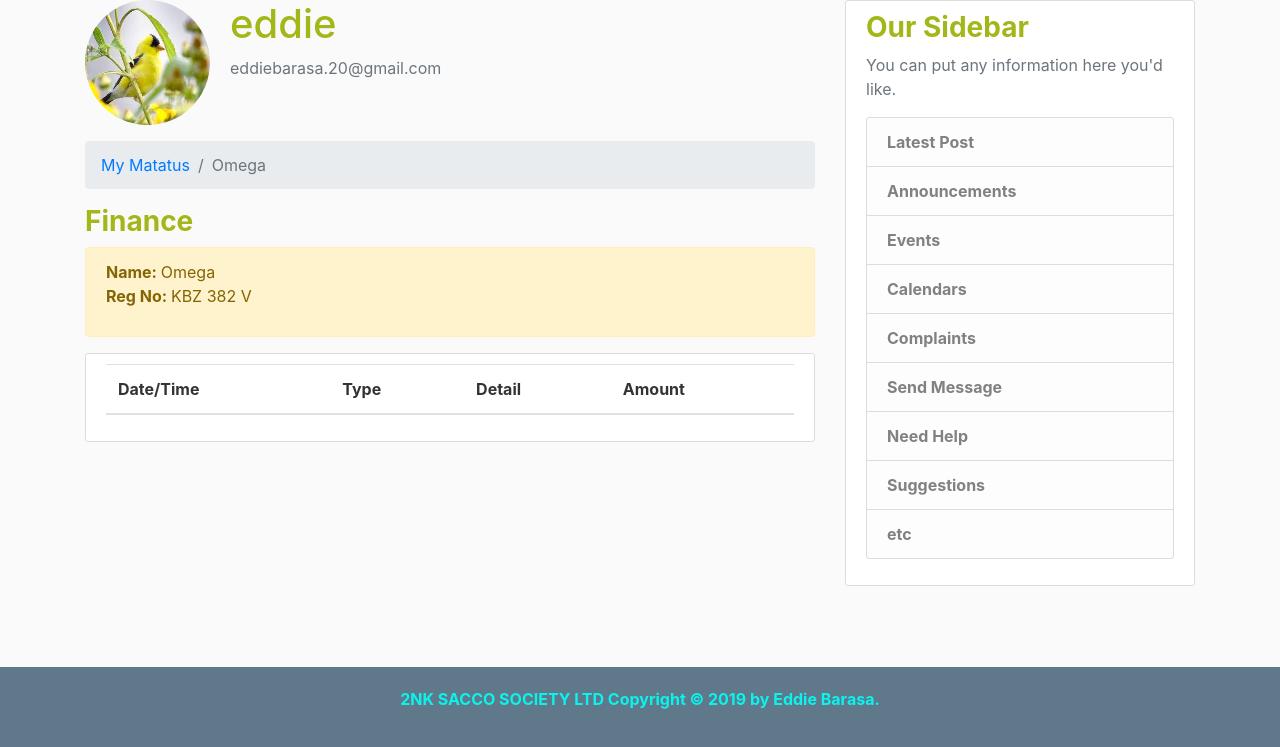
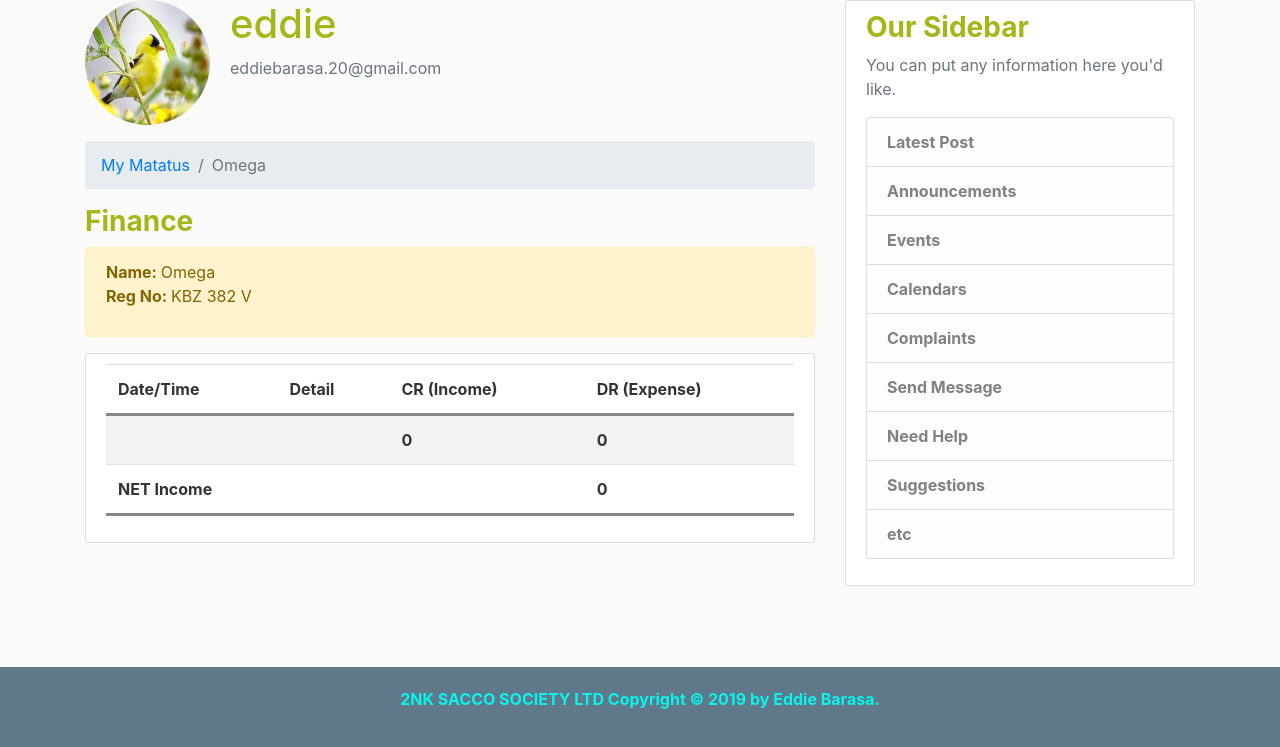
Before and after one commit to ebarasa/matatu_sacco, a Django app: page /finance/3 in a window 1280 px wide. Shown: the part 180-927 px from the top of the page. Run offline with Django 3.2, Linux system fonts and the light colour scheme; a user stored in the database is signed in; data comes from the database, SQL or seed files in the repository; both versions use the stored data as it was after the commit; lists and menus that the app fills with data are empty; some libraries are stand-ins or nearby versions.

Commit message:
all changes

```diff
--- a/sacco/static/sacco/main.css
+++ b/sacco/static/sacco/main.css
@@ -167,3 +167,15 @@ a.article-title:hover {
 .btn a:hover {
   text-decoration: none;
 }
+
+tr.summary td {
+  font-weight: bold;
+}
+
+tr.summary.top-line td {
+  border-top: 3px #888 solid;
+}
+
+tr.summary.bottom-line td {
+  border-bottom: 3px #888 solid;
+}
--- a/users/templates/users/finance.html
+++ b/users/templates/users/finance.html
@@ -27,20 +27,32 @@
 				<thead>
 					<tr>
 						<th>Date/Time</th>
-						<th>Type</th>
 						<th>Detail</th>
-						<th>Amount</th>
+						<th>CR (Income)</th>
+						<th>DR (Expense)</th>
 					</tr>
 				</thead>
 				<tbody>
 					{% for finance in finances %}
 						<tr>
 							<td> {{ finance.date_time }} </td>
-							<td> {{ finance.finance_type }} </td>
 							<td> {{ finance.details }} </td>
+							{% if finance.finance_type == 'income' %}
 							<td> {{ finance.amount }} </td>
+							<td></td>
+							{% else %}
+							<td></td>
+							<td> {{ finance.amount }} </td>
+							{% endif %}
 						</tr>
 					{% endfor %}
+					<tr class="summary top-line">
+						<td></td><td></td><td>{{ total_income }}</td><td>{{ total_exp }}</td>
+					</tr>
+					<tr class="summary bottom-line">
+						<td colspan="3">NET Income</td>
+						<td>{{ net_income }}</td>
+					</tr>
 				</tbody>
 			</table>
 		</div>
--- a/users/templates/users/matatu.html
+++ b/users/templates/users/matatu.html
@@ -8,11 +8,12 @@
 			 <img class="rounded-circle account-img" src="{{user.profile.image.url}}">
 			    <div class="media-body">
 			      	<h2 class="account-heading">{{ user.username }}</h2>
-			     	<p class="text-secondary">{{ user.email }}</p>
+			     	<p class="text-secondary">{{ user.email }} <br/>
+			     		<span class="badge badge-pill badge-warning">{{ matatus|length }} Matatus</span></p>
 			    </div>
 		</div>
 
-		<legend class="border-bottom mb-4"><h3><b>My Matatus</b></h3></legend>
+		<legend class="border-bottom mb-4"><h3><i style="color: orange;" class="fas fa-car-alt"></i> <b>My Matatus</b></h3></legend>
 			<table class="table table-striped">
 				<thead>
 					<tr>
--- a/users/views.py
+++ b/users/views.py
@@ -1,6 +1,7 @@
 from django.shortcuts import render, redirect
 from django.contrib.auth.decorators import login_required
 from django.contrib import messages
+
 from .form import UserRegisterForm, UserUpdateForm, ProfileUpdateForm, OwnerUpdateForm
 from .models import Owner, Matatu, Activity_log, Crew, Finance
 
@@ -50,15 +51,25 @@ def detail(request):
 
 @login_required
 def activity(request):
+	owner_id = 0
+	owner = Owner.objects.filter(user_id=request.user.id)
+	if len(owner) > 0:
+		owner_id = owner[0].id
+	matatus = Matatu.objects.filter(owner_id=owner_id)
+	matatu_ids = list(map(lambda x: x.id, matatus))
 	context = {
-		'activity_logs': Activity_log.objects.select_related('matatu').filter(matatu_id = request.user.id),
+		'activity_logs': Activity_log.objects.filter(pk__in=matatu_ids).order_by('-Date_Time_of_record'),
 	}
 	return render(request, 'users/activity.html', context)
 
 @login_required
 def matatu(request):
+	owner_id = 0
+	owner = Owner.objects.filter(user_id=request.user.id)
+	if len(owner) > 0:
+		owner_id = owner[0].id
 	context = {
-		'matatus' : Matatu.objects.select_related('owner').filter(owner_id = request.user.id),
+		'matatus' : Matatu.objects.select_related('owner').filter(owner_id=owner_id),
 	}
 	return render(request, 'users/matatu.html', context)
 
@@ -72,8 +83,21 @@ def crew(request, matatu_id):
 
 @login_required
 def finance(request, matatu_id):
+	finances = Finance.objects.filter(matatu_id=matatu_id).order_by('-date_time')
+	total_income = 0
+	total_exp = 0
+	for fin in finances:
+		if fin.finance_type == 'income':
+			total_income += fin.amount
+		else:
+			total_exp += fin.amount
+
 	context = {
-		'finances' : Finance.objects.filter(matatu_id=matatu_id),
-		'matatu': Matatu.objects.get(id=matatu_id)
+		'finances' : finances,
+		'matatu': Matatu.objects.get(id=matatu_id),
+		'total_income': total_income,
+		'total_exp': total_exp,
+		'net_income': total_income - total_exp
 	}
+
 	return render(request, 'users/finance.html', context)
```
Also changed, not shown: db.sqlite3.
